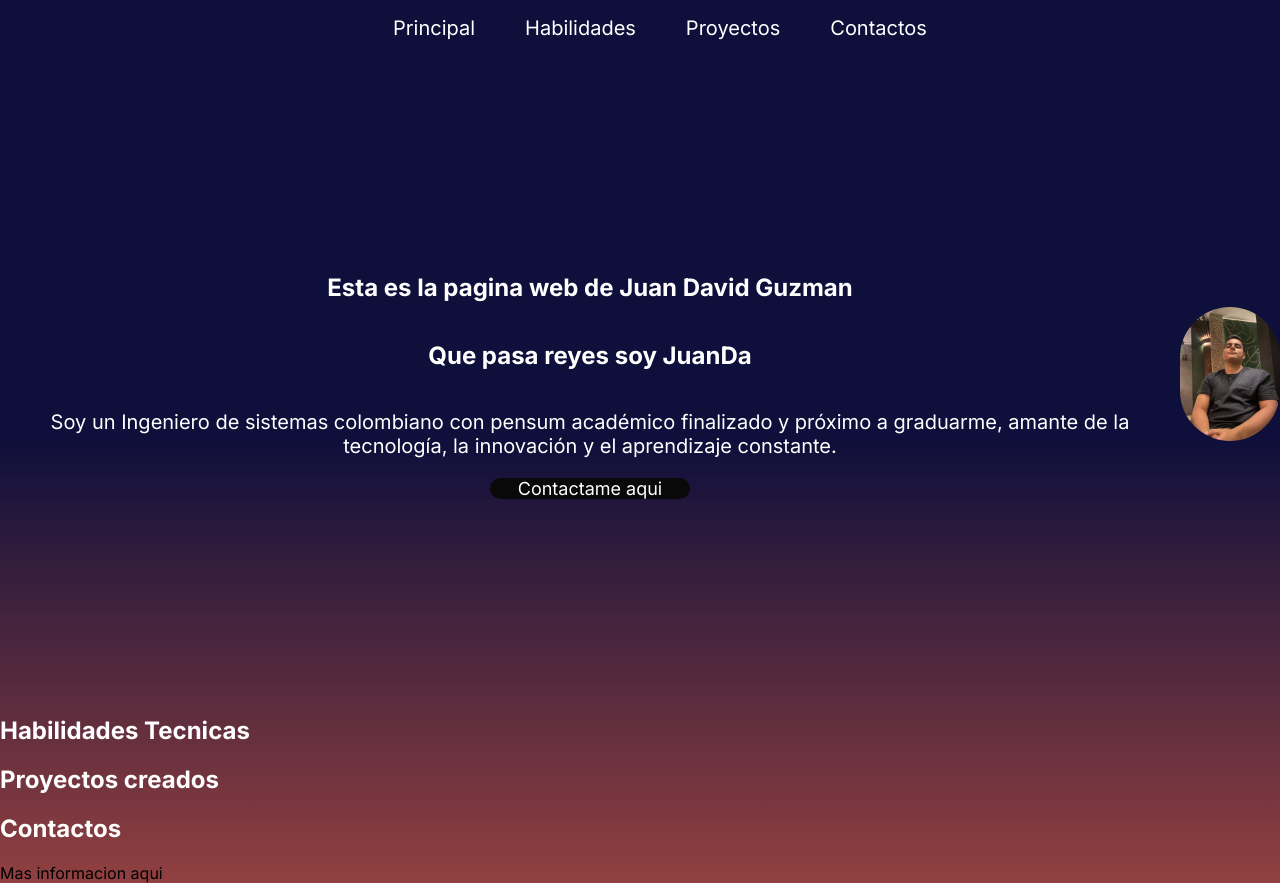
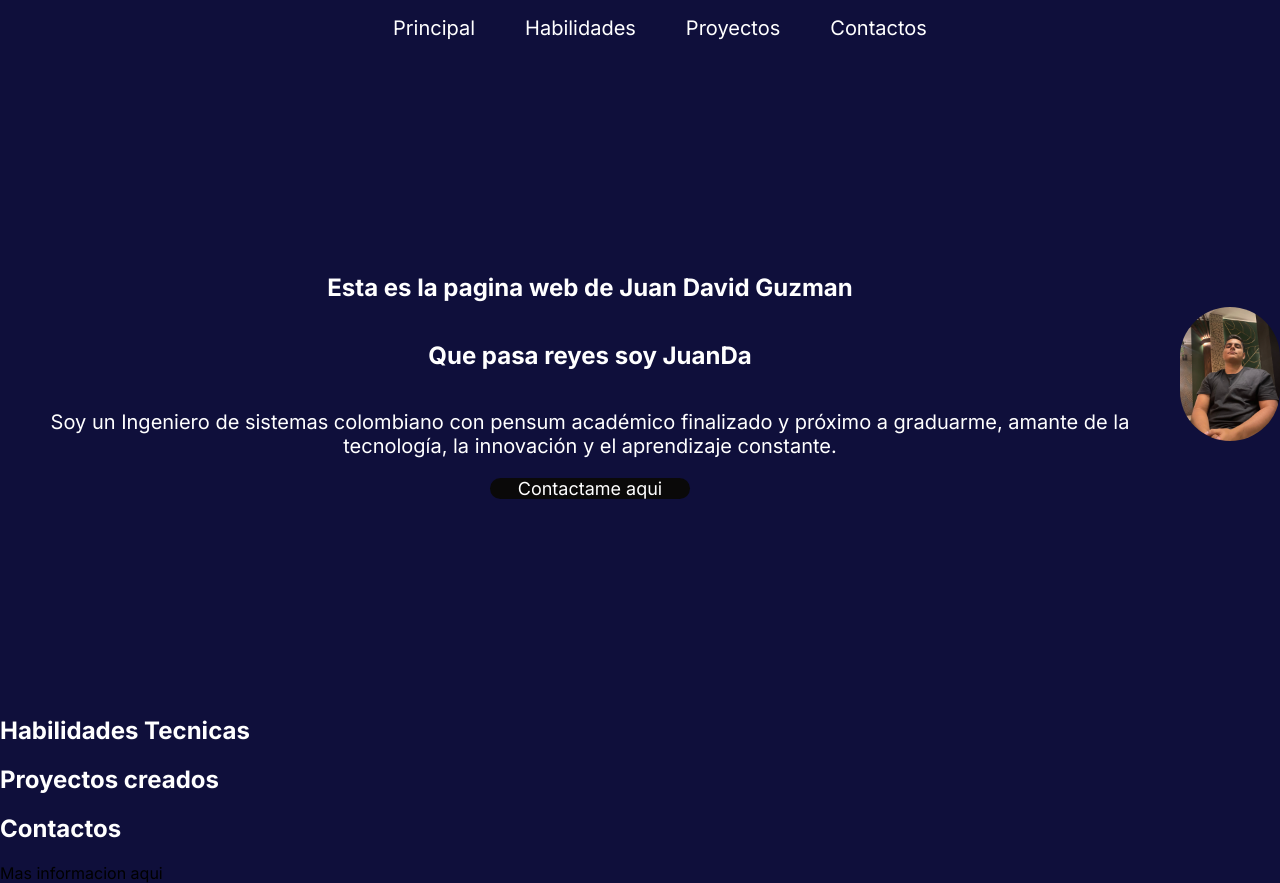
Before and after one commit to guz2001/Portafolio-sin-extensiones, a plain HTML site: page index.html in a window 1280 px wide. Drawn offline with Linux system fonts and the light colour scheme.

Commit message:
cambios colores pagina

```diff
--- a/index.html
+++ b/index.html
@@ -5,7 +5,7 @@
     <meta name="viewport" content="width=device-width, initial-scale=1.0">
     <link href="styles.css" rel="stylesheet">
     <link href="https://fonts.googleapis.com/css2?family=Inter:wght@300;400;500;600;700&display=swap" rel="stylesheet">
-
+    <link rel="icon" type="imag/portfolio" sizes="16x16" href="img/portfolio.gif">
     <title>Portafolio web</title>
 
 </head>
--- a/styles.css
+++ b/styles.css
@@ -3,7 +3,7 @@ body{
     margin:0;
     font-family: 'Inter', sans-serif;
     background: #0F0F3B;
-    background: linear-gradient(180deg, rgba(15, 15, 59, 1) 0%, rgba(15, 15, 59, 1) 50%, rgba(145, 64, 64, 1) 100%);
+    background: rgba(15, 15, 59, 1)
 }
 /* nav antes de pasar el click */
 .navega ul li a {
@@ -72,9 +72,6 @@ h1, p, h2{
     margin-left: auto;
     margin-right: auto;
     border-radius: 20px;
-
-
-
 }
 
 .boton-inicio:hover{
```
Also changed, not shown: 1 other file.
